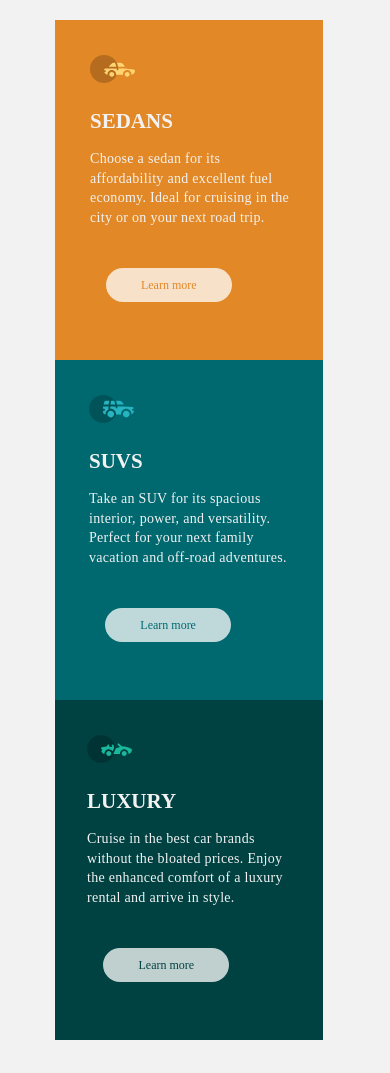
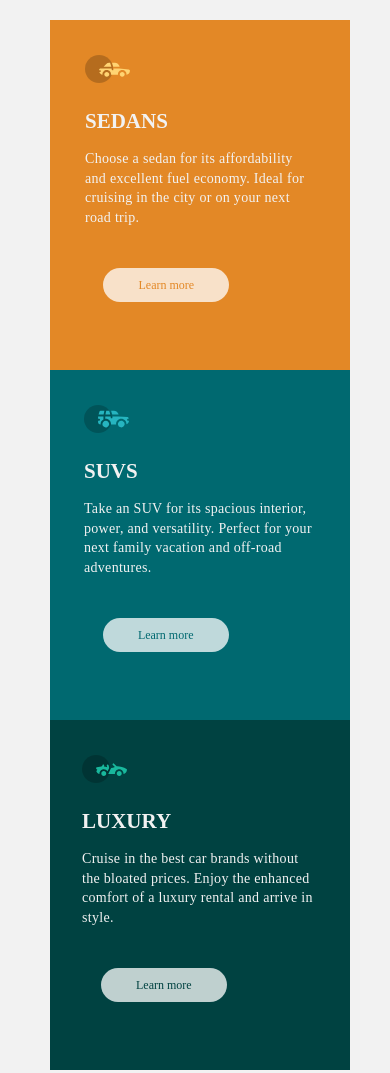
Before and after one commit to capitolcomputers/3-column-preview-card-component, a plain HTML site: page index.html in a window 390 px wide. Drawn offline with Linux system fonts and the light colour scheme.

Commit message:
first-commit

```diff
--- a/styles.css
+++ b/styles.css
@@ -133,23 +133,8 @@ padding-bottom: 35px;
 
 
 @media screen and (max-width: 968px) {
-  section {
-  max-width: 90%;
-    margin: 2rem auto;
-      height: 100%;
-    display: flex;
-    flex-direction: column;
-}
-section .first-div, section .second-div,
-section .third-div {
-  max-width: 90%;
-   height: 340px;
-}
-
-@media screen and (min-width: 300px) and (max-width: 968px) {
-
-  main {
-    padding-left: 5.5rem;
+    main {
+    padding-left: 5rem;
     /* margin: auto; */
   }
 
@@ -163,8 +148,31 @@ section {
 }
 section .first-div, section .second-div,
 section .third-div {
-  max-width: 80%;
-   height: 340px;
+  max-width: 300px;
+   height: 350px;
+}
+
+}
+
+@media screen and (min-width: 300px) and (max-width: 768px) {
+
+  main {
+    padding-left: 5rem;
+    /* margin: auto; */
+  }
+
+
+section {
+  max-width: 100%;
+    margin: 2rem auto;
+      height: 100%;
+    display: flex;
+    flex-direction: column;
+}
+section .first-div, section .second-div,
+section .third-div {
+  max-width: 300px;
+   height: 350px;
 }
 
 section .first-div {
```
